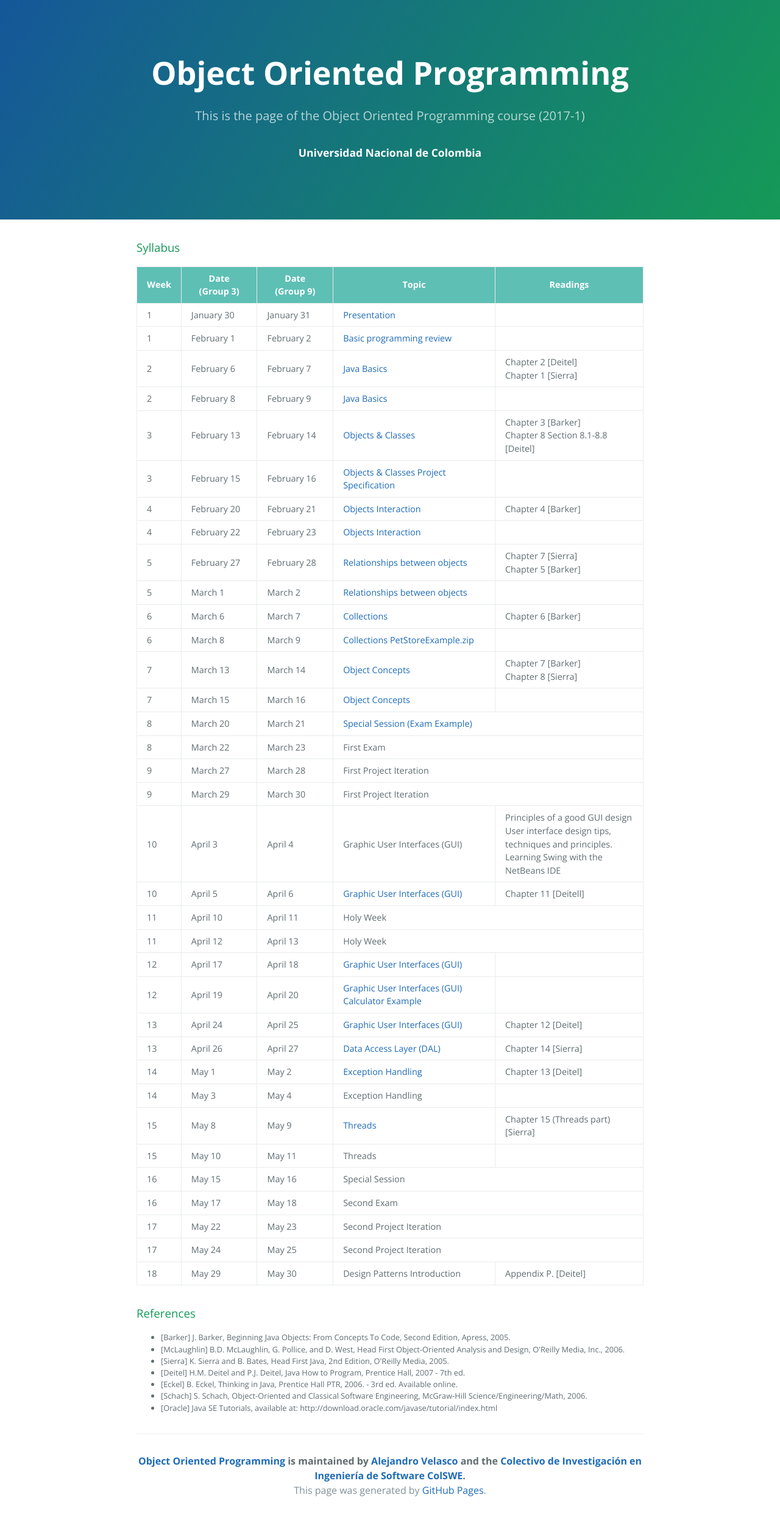
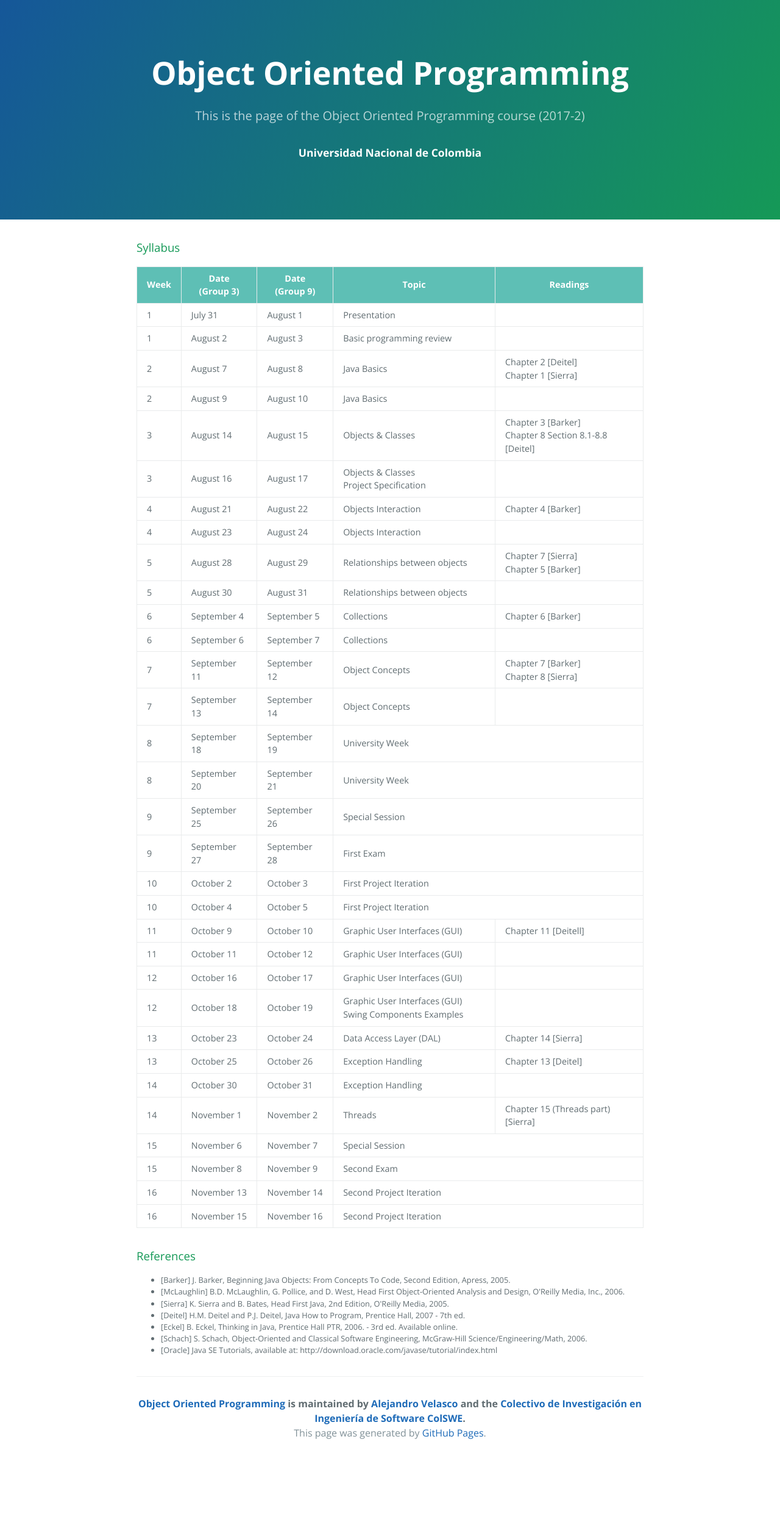
Before and after one commit to oopunal/oopunal.github.io, a Jekyll site: the page built from _posts/2017-01-7-syllabus.markdown, in a window 1280 px wide. Shown: the whole page at 61% size. Built offline with Jekyll 4.4.1, drawn with Linux system fonts in a browser that asks for light colours; after the commit the page ends 2394 px from its top, so only the background shows below that.

```diff
--- a/_config.yml
+++ b/_config.yml
@@ -1,6 +1,6 @@
 # Setup
 title:        Object Oriented Programming
-tagline:      This is the page of the Object Oriented Programming course (2017-1)
+tagline:      This is the page of the Object Oriented Programming course (2017-2)
 baseurl:      ""
 paginate:     1
 
--- a/_posts/2017-01-7-grades.markdown
+++ b/_posts/2017-01-7-grades.markdown
@@ -19,5 +19,5 @@ categories: main
 
 #### Grades
 
-[Group 3](https://docs.google.com/spreadsheets/d/1u2y6dQFk9ZphWnegdCHpd2XuHRFq6Y6yd90zY4Q4jBU/edit?usp=sharing)
-[Group 9](https://docs.google.com/spreadsheets/d/1YwTDw3iPuF_-mxemuYoNH-PD_5BVVhxFLICOI3JvdWA/edit?usp=sharing)
+[Group 3]()
+[Group 9]()
--- a/_posts/2017-01-7-syllabus.markdown
+++ b/_posts/2017-01-7-syllabus.markdown
@@ -17,244 +17,221 @@ categories: main
 </tr>
 <tr>
 <td>1</td>
-<td>January 30</td>
-<td>January 31 </td>
-<td><a target="_blank" href="https://drive.google.com/file/d/0B6uYBzkBeRiaN0w2NS1KVGR5RnM/view?usp=sharing">Presentation</a></td>
+<td>July 31</td>
+<td>August 1 </td>
+<td>Presentation</td>
 <td></td>
 </tr>
 <tr>
 <td>1</td>
-<td>February 1</td>
-<td>February 2</td>
-<td><a target="_blank" href="https://drive.google.com/file/d/0B6uYBzkBeRiaeE9Idmt0TlFWeUU/view?usp=sharing">Basic programming review</a></td>
+<td>August 2</td>
+<td>August 3</td>
+<td>Basic programming review</td>
 <td></td>
 </tr>
 <tr>
 <td>2</td>
-<td>February 6</td>
-<td>February 7</td>
-<td><a target="_blank" href="https://drive.google.com/open?id=0B6uYBzkBeRiaVkw2RVktdF9vTlk">Java Basics</a></td>
+<td>August 7</td>
+<td>August 8</td>
+<td>Java Basics</td>
 <td>Chapter 2 [Deitel]<br>Chapter 1 [Sierra]</td>
 </tr>
 <tr>
 <td>2</td>
-<td>February 8</td>
-<td>February 9</td>
-<td><a target="_blank" href="https://drive.google.com/open?id=0B6uYBzkBeRiad0lsS01JcGw0Mlk">Java Basics</a></td>
+<td>August 9</td>
+<td>August 10</td>
+<td>Java Basics</td>
 <td></td>
 </tr>
 <tr>
 <td>3</td>
-<td>February 13</td>
-<td>February 14</td>
-<td><a target="_blank" href="https://drive.google.com/file/d/0B6uYBzkBeRiaZTA0VzA5WHNYVGM/view?usp=sharing">Objects &amp; Classes</a></td>
+<td>August 14</td>
+<td>August 15</td>
+<td>Objects &amp; Classes</td>
 <td>Chapter 3 [Barker]<br>Chapter 8 Section 8.1-8.8 [Deitel]</td>
 </tr>
 <tr>
 <td>3</td>
-<td>February 15</td>
-<td>February 16</td>
+<td>August 16</td>
+<td>August 17</td>
 <td>
-<a target="_blank" href="https://drive.google.com/file/d/0B6uYBzkBeRiaQWNYSGdqRDlzdUE/view?usp=sharing">Objects &amp; Classes</a>
-<a target="_blank" href="https://drive.google.com/file/d/0B6uYBzkBeRiaWWJrNkxKNU1nZVU/view?usp=sharing">Project Specification</a>
+Objects &amp; Classes<br>
+Project Specification
 </td>
 <td></td>
 </tr>
 <tr>
 <td>4</td>
-<td>February 20</td>
-<td>February 21</td>
-<td><a target="_blank" href="https://drive.google.com/file/d/0B6uYBzkBeRiaVDdOdEFlWU5YQkk/view?usp=sharing">Objects Interaction</a></td>
+<td>August 21</td>
+<td>August 22</td>
+<td>Objects Interaction</td>
 <td>Chapter 4 [Barker]</td>
 </tr>
 <tr>
 <td>4</td>
-<td>February 22</td>
-<td>February 23</td>
-<td><a target="_blank" href="https://drive.google.com/file/d/0B6uYBzkBeRiaV1lBV1p4MU9nWFk/view?usp=sharing">Objects Interaction</a></td>
+<td>August 23</td>
+<td>August 24</td>
+<td>Objects Interaction</td>
 <td></td>
 </tr>
 <tr>
 <td>5</td>
-<td>February 27</td>
-<td>February 28</td>
-<td><a target="_blank" href="https://drive.google.com/open?id=0B6uYBzkBeRiaSE1iWUlYYTQ0cU0">Relationships between objects</a></td>
+<td>August 28</td>
+<td>August 29</td>
+<td>Relationships between objects</td>
 <td>Chapter 7 [Sierra]<br>Chapter 5 [Barker]</td>
 </tr>
 <tr>
 <td>5</td>
-<td>March 1</td>
-<td>March 2</td>
-<td><a target="_blank" href="https://drive.google.com/open?id=0B6uYBzkBeRiaeUhMR1RsVVIzX0U">Relationships between objects</a></td>
+<td>August 30</td>
+<td>August 31</td>
+<td>Relationships between objects</td>
 <td></td>
 </tr>
 <tr>
 <td>6</td>
-<td>March 6</td>
-<td>March 7</td>
-<td><a target="_blank" href="https://drive.google.com/open?id=0B6uYBzkBeRiabTQzYjViZlY2WEk">Collections</a></td>
+<td>September 4</td>
+<td>September 5</td>
+<td>Collections</td>
 <td>Chapter 6 [Barker]</td>
 </tr>
 <tr>
 <td>6</td>
-<td>March 8</td>
-<td>March 9</td>
-<td><a target="_blank" href="https://drive.google.com/open?id=0B6uYBzkBeRiaVWx0ZWRuZjV5Nk0">Collections</a>
-<a href="https://drive.google.com/open?id=0B6uYBzkBeRiac3EwN0lrdVFaejQ">PetStoreExample.zip</a>
-</td>
+<td>September 6</td>
+<td>September 7</td>
+<td>Collections</td>
 <td></td>
 </tr>
 <tr>
 <td>7</td>
-<td>March 13</td>
-<td>March 14</td>
-<td><a href="https://drive.google.com/open?id=0B6uYBzkBeRiaZElraUZHMWRHRGM" target="_blank">Object Concepts</a></td>
+<td>September 11</td>
+<td>September 12</td>
+<td>Object Concepts</td>
 <td>Chapter 7 [Barker]<br>Chapter 8 [Sierra]</td>
 </tr>
 <tr>
 <td>7</td>
-<td>March 15</td>
-<td>March 16</td>
-<td><a href="https://drive.google.com/open?id=0B6uYBzkBeRiaNzdnZUdlbk1COU0" target="_blank">Object Concepts</a></td>
+<td>September 13</td>
+<td>September 14</td>
+<td>Object Concepts</td>
 <td></td>
 </tr>
 <tr>
 <td>8</td>
-<td>March 20</td>
-<td>March 21</td>
-<td colspan="2"><a href="https://drive.google.com/open?id=0B6uYBzkBeRiaRUFoWGlOYmRDWUU" target="_blank">Special Session (Exam Example)</a></td>
+<td>September 18</td>
+<td>September 19</td>
+<td colspan="2">University Week</td>
 </tr>
 <tr>
 <td>8</td>
-<td>March 22</td>
-<td>March 23</td>
+<td>September 20</td>
+<td>September 21</td>
+<td colspan="2">University Week</td>
+</tr>
+<tr>
+<td>9</td>
+<td>September 25</td>
+<td>September 26</td>
+<td colspan="2">Special Session</td>
+</tr>
+<tr>
+<td>9</td>
+<td>September 27</td>
+<td>September 28</td>
 <td colspan="2">First Exam</td>
 </tr>
 <tr>
-<td>9</td>
-<td>March 27</td>
-<td>March 28</td>
-<td colspan="2">First Project Iteration</td>
-</tr>
-<tr>
-<td>9</td>
-<td>March 29</td>
-<td>March 30</td>
+<td>10</td>
+<td>October 2</td>
+<td>October 3</td>
 <td colspan="2">First Project Iteration</td>
 </tr>
 <tr>
 <td>10</td>
-<td>April 3</td>
-<td>April 4</td>
-<td>Graphic User Interfaces (GUI)</td>
-<td>Principles of a good GUI design<br>User interface design tips, techniques and principles.<br>Learning Swing with the NetBeans IDE</td>
+<td>October 4</td>
+<td>October 5</td>
+<td colspan="2">First Project Iteration</td>
 </tr>
 <tr>
-<td>10</td>
-<td>April 5</td>
-<td>April 6</td>
-<td><a href="https://drive.google.com/open?id=0B6uYBzkBeRiaY2xuaFQyRE0xYk0">Graphic User Interfaces (GUI)</a></td>
+<td>11</td>
+<td>October 9</td>
+<td>October 10</td>
+<td>Graphic User Interfaces (GUI)</td>
 <td>Chapter 11 [Deitell]</td>
 </tr>
 <tr>
 <td>11</td>
-<td>April 10</td>
-<td>April 11</td>
-<td colspan="2">Holy Week</td>
-</tr>
-<tr>
-<td>11</td>
-<td>April 12</td>
-<td>April 13</td>
-<td colspan="2">Holy Week</td>
-</tr>
-<tr>
-<td>12</td>
-<td>April 17</td>
-<td>April 18</td>
-<td><a href="https://drive.google.com/open?id=0B6uYBzkBeRiaY2xuaFQyRE0xYk0">Graphic User Interfaces (GUI)</a></td>
+<td>October 11</td>
+<td>October 12</td>
+<td>Graphic User Interfaces (GUI)</td>
 <td></td>
 </tr>
 <tr>
 <td>12</td>
-<td>April 19</td>
-<td>April 20</td>
-<td><a href="https://drive.google.com/open?id=0B6uYBzkBeRiaNzFESVE2S0V0ejA">Graphic User Interfaces (GUI)</a><br>
-<a href="https://drive.google.com/open?id=0B6uYBzkBeRiaaHE0RFV2WWFxSVk">Calculator Example</a></td>
+<td>October 16</td>
+<td>October 17</td>
+<td>Graphic User Interfaces (GUI)</td>
+<td></td>
+</tr>
+<tr>
+<td>12</td>
+<td>October 18</td>
+<td>October 19</td>
+<td>Graphic User Interfaces (GUI)<br>
+Swing Components Examples</td>
 <td></td>
 </tr>
 <tr>
 <td>13</td>
-<td>April 24</td>
-<td>April 25</td>
-<td><a href="https://drive.google.com/open?id=0B6uYBzkBeRiaNzFESVE2S0V0ejA">Graphic User Interfaces (GUI)</a></td>
-<td>Chapter 12 [Deitel]</td>
+<td>October 23</td>
+<td>October 24</td>
+<td>Data Access Layer (DAL)</td>
+<td>Chapter 14 [Sierra]</td>
 </tr>
 <tr>
 <td>13</td>
-<td>April 26</td>
-<td>April 27</td>
-<td><a href="https://drive.google.com/open?id=0B6uYBzkBeRiacS1kVmVURmRyWEE">Data Access Layer (DAL)</a></td>
-<td>Chapter 14 [Sierra]</td>
+<td>October 25</td>
+<td>October 26</td>
+<td>Exception Handling</td>
+<td>Chapter 13 [Deitel] </td>
 </tr>
 <tr>
 <td>14</td>
-<td>May 1</td>
-<td>May 2</td>
-<td><a href="https://drive.google.com/open?id=0B6uYBzkBeRiaa21WQjhXOXV1blk">Exception Handling</a></td>
-<td>Chapter 13 [Deitel]</td>
-</tr>
-<tr>
-<td>14</td>
-<td>May 3</td>
-<td>May 4</td>
+<td>October 30</td>
+<td>October 31</td>
 <td>Exception Handling</td>
 <td></td>
 </tr>
 <tr>
-<td>15</td>
-<td>May 8</td>
-<td>May 9</td>
-<td><a href="https://drive.google.com/open?id=0B6uYBzkBeRiaNFhkMG11bzVlRWc">Threads</a></td>
-<td>Chapter 15 (Threads part) [Sierra]</td>
+<td>14</td>
+<td>November 1</td>
+<td>November 2</td>
+<td>Threads</td>
+<td>Chapter 15 (Threads part) [Sierra] </td>
 </tr>
 <tr>
 <td>15</td>
-<td>May 10</td>
-<td>May 11</td>
-<td>Threads</td>
-<td></td>
+<td>November 6</td>
+<td>November 7</td>
+<td colspan="2">Special Session</td>
+</tr>
+<tr>
+<td>15</td>
+<td>November 8</td>
+<td>November 9</td>
+<td colspan="2">Second Exam</td>
 </tr>
 <tr>
 <td>16</td>
-<td>May 15</td>
-<td>May 16</td>
-<td colspan="2">Special Session</td>
+<td>November 13</td>
+<td>November 14</td>
+<td colspan="2">Second Project Iteration</td>
 </tr>
 <tr>
 <td>16</td>
-<td>May 17</td>
-<td>May 18</td>
-<td colspan="2">Second Exam</td>
-</tr>
-<tr>
-<td>17</td>
-<td>May 22</td>
-<td>May 23</td>
+<td>November 15</td>
+<td>November 16</td>
 <td colspan="2">Second Project Iteration</td>
-</tr>
-<tr>
-<td>17</td>
-<td>May 24</td>
-<td>May 25</td>
-<td colspan="2">Second Project Iteration</td>
-</tr>
-<tr>
-<td>18</td>
-<td>May 29</td>
-<td>May 30</td>
-<td>Design Patterns Introduction</td>
-<td>Appendix P. [Deitel]</td>
 </tr>
 </table>
 
--- a/css/cayman.css
+++ b/css/cayman.css
@@ -11,7 +11,9 @@ body {
 
 a {
   color: #1e6bb8;
-  text-decoration: none; }
+  text-decoration: none;
+   background: none
+}
   a:hover {
     text-decoration: underline; }
 
--- a/index.markdown
+++ b/index.markdown
@@ -35,7 +35,7 @@ The aim of this course is to understand the paradigm of **Object Oriented Progra
 |Group|Hour|Monday|Tuesday|Wednesday|Thursday|Friday|
 ||:---:|:---:|:---:|:---:|:---:|:---:|
 |3|4-6 pm|401-103 PC | |401-103 PC| | |
-|9|2-4 pm| |401-303 PC| |401-204 PC| |
+|9|2-4 pm| |406-104 PC| |406-104 PC| |
 
 {% highlight java %}
 public static void printCourseInformation(){
@@ -44,10 +44,6 @@ public static void printCourseInformation(){
     System.out.println("Professor");
     System.out.println("Sebastian Alejandro Velasco Dimate");
     System.out.println("savelascod@unal.edu.co");
-    /********************************************/
-    System.out.println("Teacher Assistant");
-    System.out.println("Gabriel David Aguirre Arias");
-    System.out.println("gdaguirrea@unal.edu.co");
 }
 {% endhighlight %}
 
```
Also changed, not shown: _posts/2017-01-7-assignments.markdown (+11 -11 lines), 5 other files.
